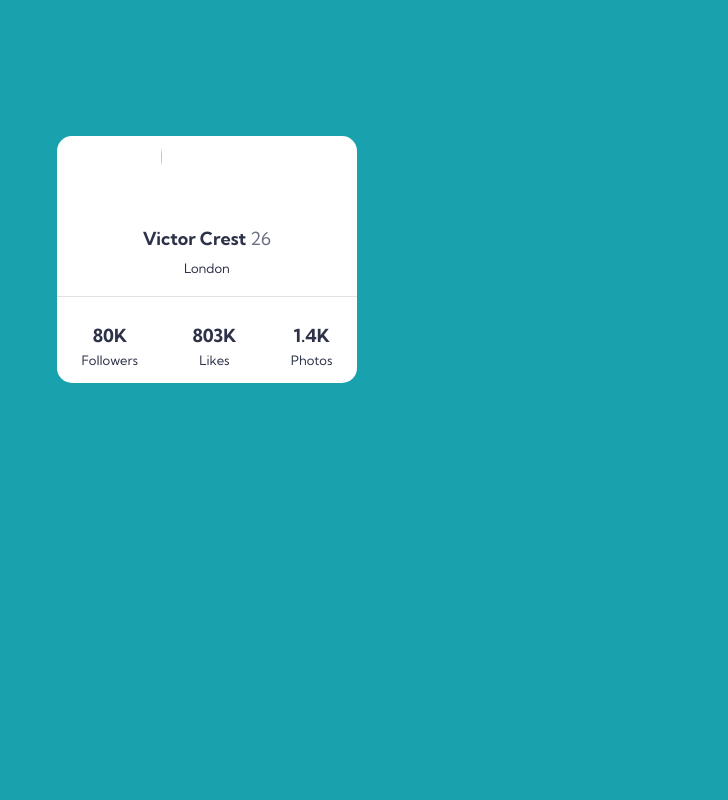
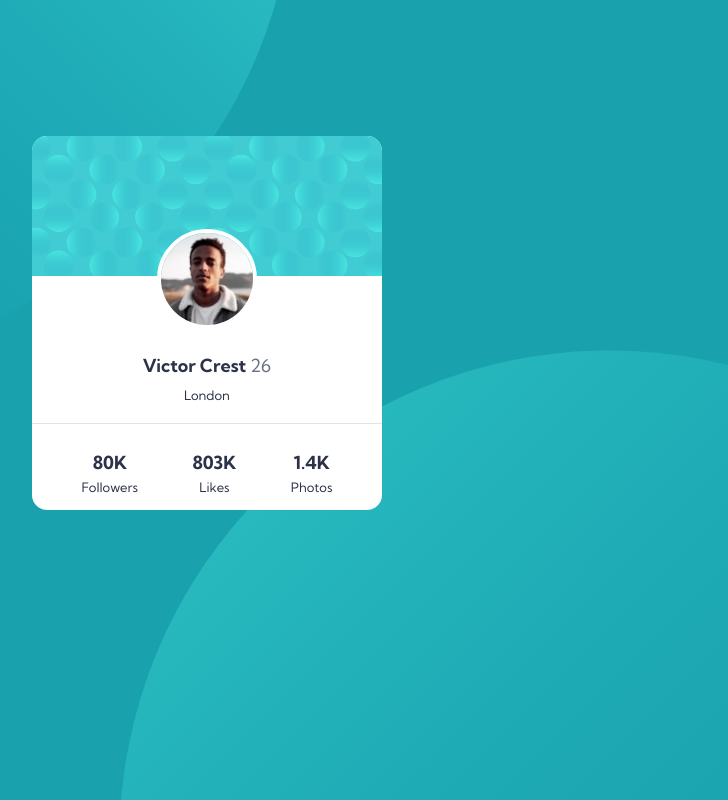
Before and after one commit to BharathKarthick/Profile-card, a plain HTML site: page index.html in a window 1280 px wide. Shown: the whole page, without its empty margins (433-1161 px from the left). Drawn offline with Linux system fonts and the light colour scheme; files that its build step writes are made by us from their sources.

Commit message:
update files

```diff
--- a/index.html
+++ b/index.html
@@ -5,7 +5,7 @@
   <meta name="viewport" content="width=device-width, initial-scale=1.0"> <!-- displays site properly based on user's device -->
 
   <link rel="icon" type="image/png" sizes="32x32" href="./images/favicon-32x32.png">
-  <link rel="stylesheet" href="/profile-card-component-main/style.css">
+  <link rel="stylesheet" href="/style.css">
 
   <title>Frontend Mentor | Profile card component</title>
 
@@ -15,9 +15,9 @@
 <body>
   <div class="card">
     <div class="card1">
-        <img src="/profile-card-component-main/images/bg-pattern-card.svg" alt="">
+        <img src="/images/bg-pattern-card.svg" alt="">
         <div class="card2">
-      <img src="/profile-card-component-main/images/image-victor.jpg" alt="">
+      <img src="/images/image-victor.jpg" alt="">
     <h2>Victor Crest <span>26</span></h2>
     <p>London</p>
     <div class="line"></div>
--- a/style.css
+++ b/style.css
@@ -13,7 +13,7 @@ body{
     font-size: 18px;
     align-items: center;
     display: flex;
-    background-image: url(/profile-card-component-main/images/bg-pattern-top.svg), url(/profile-card-component-main/images/bg-pattern-bottom.svg);
+    background-image: url(/images/bg-pattern-top.svg), url(/images/bg-pattern-bottom.svg);
     background-repeat: no-repeat, no-repeat;
     background-position: left -250px bottom 50px, right -250px top 350px ;
 
```
